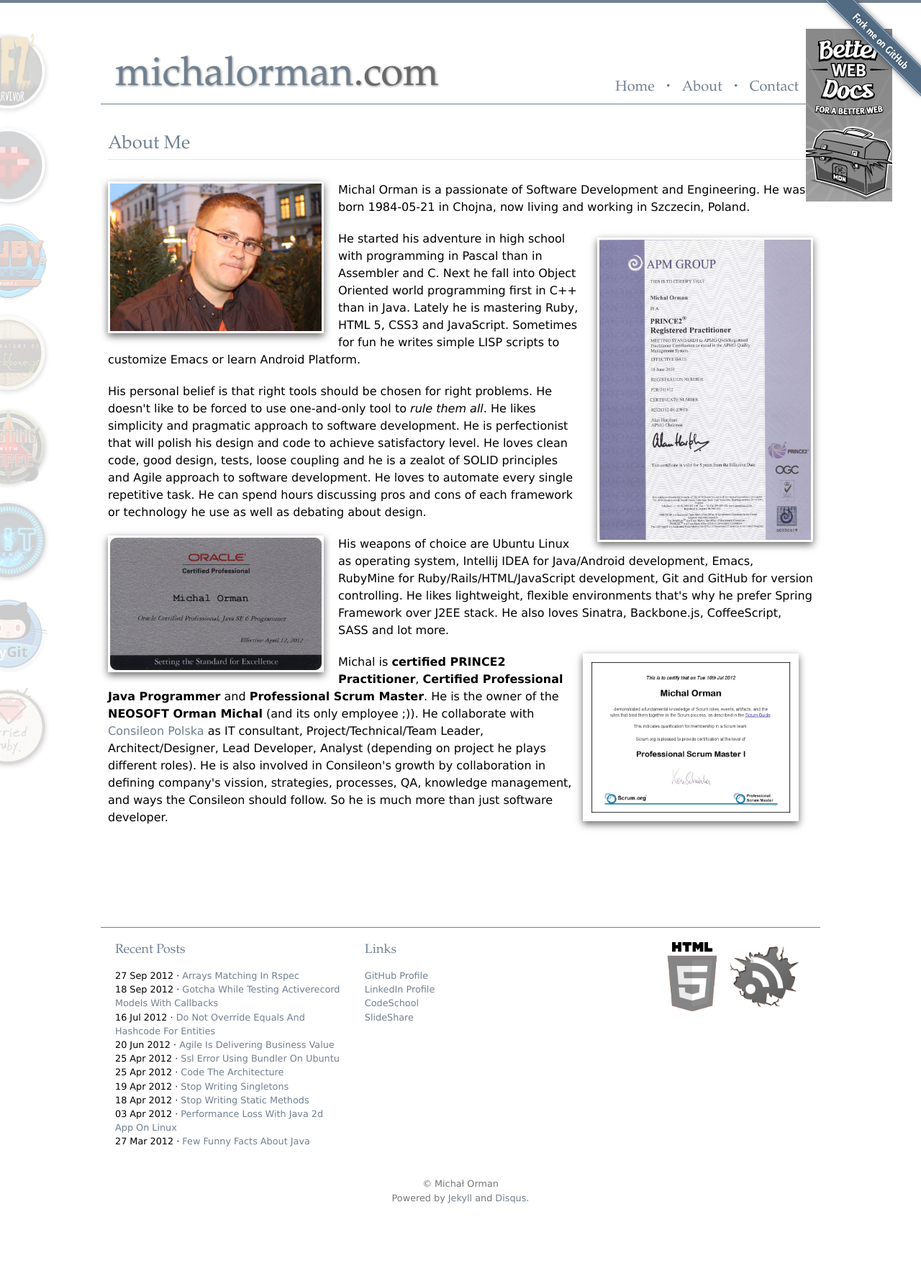
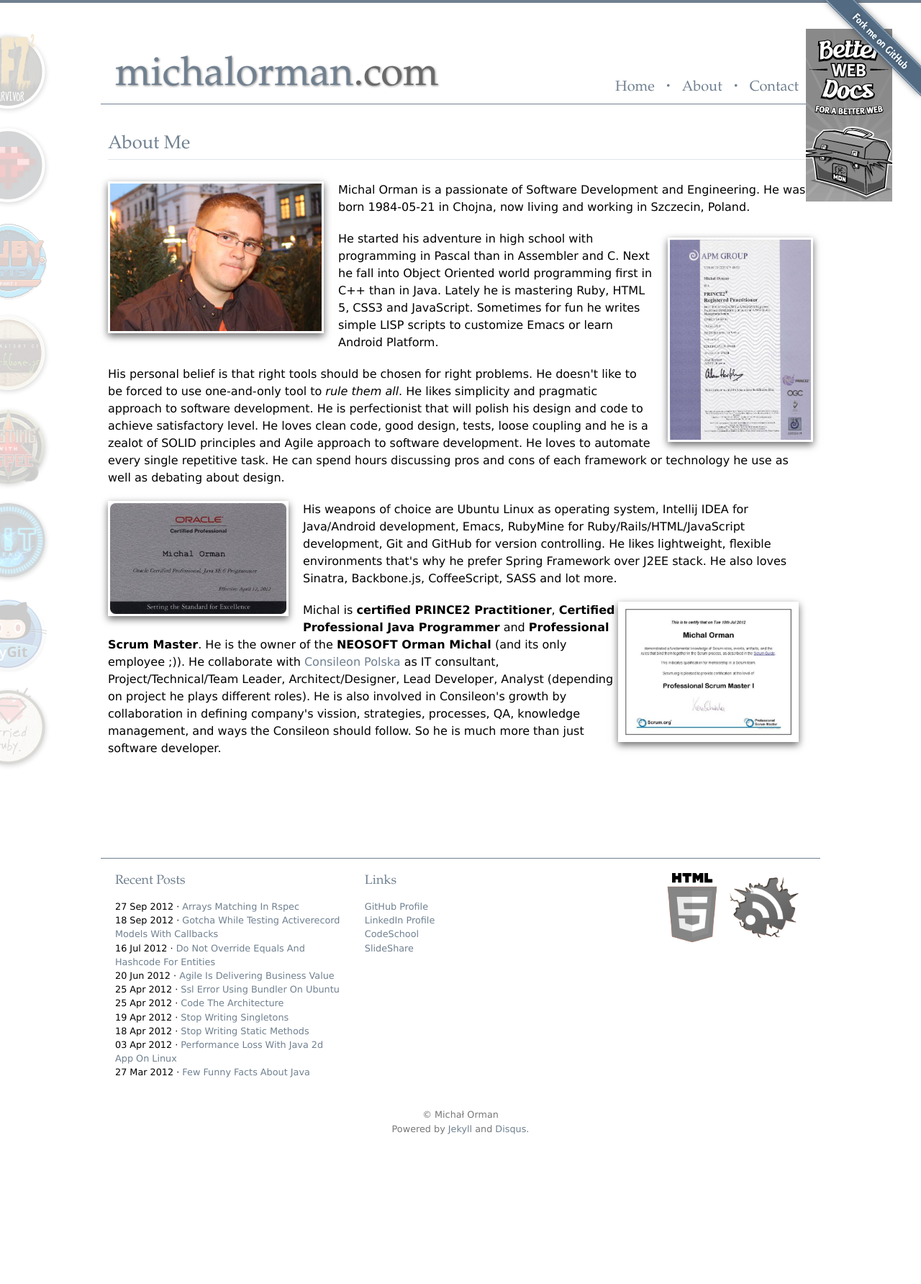
Before and after one commit to michalorman/michalorman.github.com, a Jekyll site: the page built from about/index.html, in a window 1280 px wide. Shown: the whole page at 72% size. Built offline with Jekyll 4.4.1, drawn with Linux system fonts in a browser that asks for light colours; Markdown is read by kramdown in place of the engine named in the settings; comment, search, counter and statistics services are not loaded; after the commit the page ends 1688 px from its top, so only the background shows below that.

Commit message:
Minify some images.

```diff
--- a/about/index.html
+++ b/about/index.html
@@ -64,42 +64,42 @@
 
 <ul id="badges">
   <li id="rails-for-zombies-2">
-    <a href="http://www.codeschool.com/users/15605/badges/25">
-      <img src="/assets/images/badges/rails-for-zombies-2.png" alt="Completed Rails For Zombies 2" />
+    <a href="http://www.codeschool.com/users/15605/badges/25" title="Completed Rails for Zombies 2">
+      <img src="/assets/images/badges/rails-for-zombies-2.png" alt="Completed Rails for Zombies 2" />
     </a>
   </li>
   <li id="rails-best-practices">
-    <a href="http://www.codeschool.com/users/15605/badges/2">
+    <a href="http://www.codeschool.com/users/15605/badges/2" title="Completed Rails Best Practices">
       <img src="/assets/images/badges/rails-best-practices.png" alt="Completed Rails Best Practices" />
     </a>
   </li>
   <li id="ruby-bits">
-    <a href="http://www.codeschool.com/users/15605/badges/139">
+    <a href="http://www.codeschool.com/users/15605/badges/139" title="Completed Ruby Bits">
       <img src="/assets/images/badges/ruby-bits.png" alt="Completed Ruby Bits" />
     </a>
   </li>
   <li id="anatomy-of-backbone-js">
-    <a href="http://www.codeschool.com/users/15605/badges/94">
+    <a href="http://www.codeschool.com/users/15605/badges/94" title="Completed Anatomy of Backbone.js">
       <img src="/assets/images/badges/anatomy-of-backbone-js.png" alt="Completed Anatomy of Backbone.js" />
     </a>
   </li>
   <li id="testing-with-rspec">
-    <a href="http://www.codeschool.com/users/15605/badges/115">
+    <a href="http://www.codeschool.com/users/15605/badges/115" title="Completed Testing with RSpec">
       <img src="/assets/images/badges/testing-with-rspec.png" alt="Completed Testing with RSpect" />
     </a>
   </li>
   <li id="git-real">
-    <a href="http://www.codeschool.com/users/15605/badges/125">
+    <a href="http://www.codeschool.com/users/15605/badges/125" title="Completed Git Real">
       <img src="/assets/images/badges/git-real.png" alt="Completed Git Real" />
     </a>
   </li>
   <li id="try-git">
-    <a href="http://www.codeschool.com/users/15605/badges/121">
+    <a href="http://www.codeschool.com/users/15605/badges/121" title="Completed Try Git">
       <img src="/assets/images/badges/try-git.png"  alt="Completed Try Git" />
     </a>
   </li>
   <li id="try-ruby">
-    <a href="http://www.codeschool.com/users/15605/badges/24">
+    <a href="http://www.codeschool.com/users/15605/badges/24" title="Completed Try Ruby">
       <img src="/assets/images/badges/try-ruby.png" alt="Completed Try Ruby" />
     </a>
   </li>
--- a/assets/css/style.css
+++ b/assets/css/style.css
@@ -346,8 +346,8 @@
 
 #about #prince2-cert {
   float: right;
-  width: 30%;
-  height: 30%;
+  width: 20%;
+  height: 20%;
   margin: 10px 0 10px 20px;
 }
 
@@ -361,8 +361,8 @@
 
 #about #ocpjp-cert {
   float: left;
-  width: 30%;
-  height: 30%;
+  width: 25%;
+  height: 25%;
   margin: 0 20px 10px 0;
 }
 
@@ -376,8 +376,8 @@
 
 #about #psm1-cert {
   float: right;
-  width: 30%;
-  height: 30%;
+  width: 25%;
+  height: 25%;
   margin: 0 20px 10px 0;
 }
 
```
Also changed, not shown: assets/images/ocpjp-cert.jpg, assets/images/prince2-cert.jpg, assets/images/psm1-cert.jpg.
